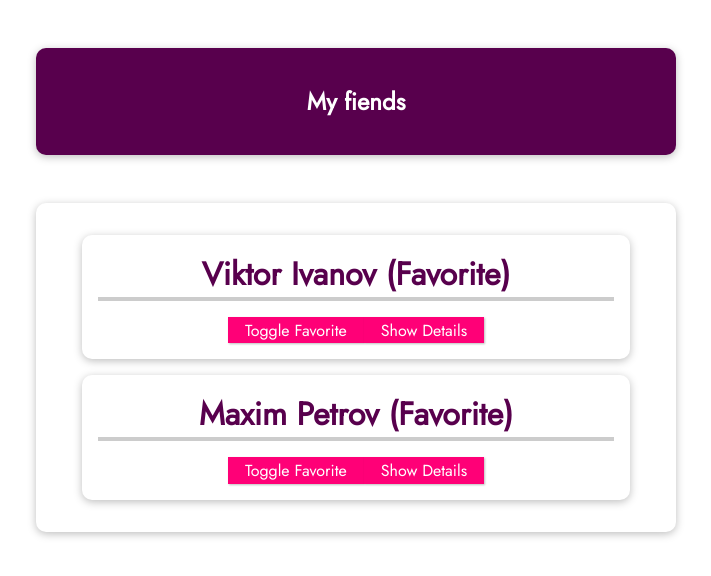
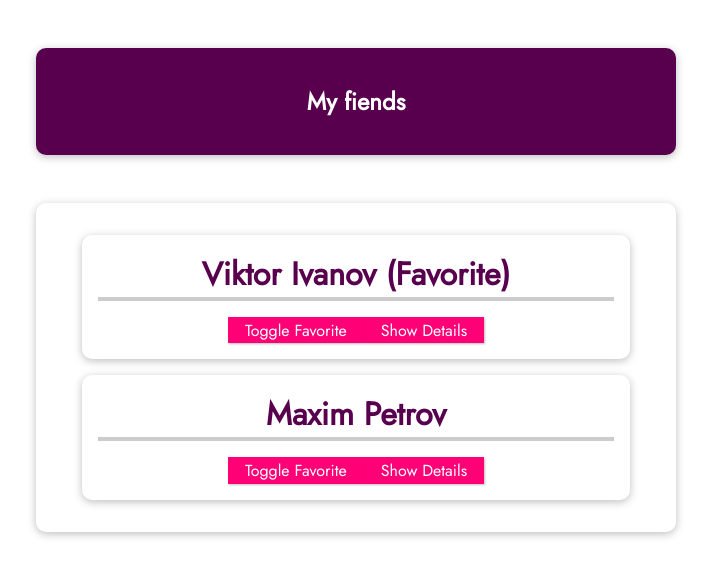
Before and after one commit to Kriogenik/vue3_course, a Vue app in the folder vue-cli-components-project/: page / in a window 1280 px wide. Shown: the top 576 px of the page, without its empty margins (284-995 px from the left). Built offline with nearby package versions, Linux system fonts and the light colour scheme.

Commit message:
Emmiting Custom Events
Child -> Parent Communication

```diff
--- a/vue-cli-components-project/src/App.vue
+++ b/vue-cli-components-project/src/App.vue
@@ -8,10 +8,12 @@
 				<friend-contact
 					v-for="friend in friends"
 					:key="friend.id"
+					:id="friend.id"
 					:name="friend.name"
 					:phone-number="friend.phone"
 					:email-address="friend.email"
-					:is-favorite="true"
+					:is-favorite="friend.isFavorite"
+					@toggle-favorite="toggleFavoriteStatus"
 				></friend-contact>
 			</li>
 		</ul>
@@ -29,15 +31,23 @@
 					id: 'viktor',
 					name: 'Viktor Ivanov',
 					phone: '8987 264 2354',
-					email: 'viktor@localhost.com'
+					email: 'viktor@localhost.com',
+					isFavorite: true
 				},
 				{
 					id: 'maxim',
 					name: 'Maxim Petrov',
 					phone: '8941 846 1234',
-					email: 'maxim@localhost.com'
+					email: 'maxim@localhost.com',
+					isFavorite: false
 				}
 			]
+		}
+	},
+	methods: {
+		toggleFavoriteStatus(friendId) {
+			const identifiedFriend = this.friends.find(friend => friend.id === friendId);
+			identifiedFriend.isFavorite = !identifiedFriend.isFavorite;
 		}
 	}
 };
--- a/vue-cli-components-project/src/components/FriendContact.vue
+++ b/vue-cli-components-project/src/components/FriendContact.vue
@@ -1,6 +1,6 @@
 <template>
 	<li>
-		<h2>{{ name }} {{ friendIsFavorite ? '(Favorite)' : ''}}</h2>
+		<h2>{{ name }} {{ isFavorite ? '(Favorite)' : ''}}</h2>
 		<button @click="toggleFavorite">Toggle Favorite</button>
 		<button @click="toggleDetails">{{ detailsIsVisible ? 'Hide' : 'Show'}} Details</button>
 		<ul v-if="detailsIsVisible">
@@ -14,6 +14,10 @@
 export default {
 	// props: ['name', 'phoneNumber', 'emailAddress', 'isFavorite'],
 	props: {
+		id: {
+			type: String,
+			required: true
+		},
 		name: {
 			type: String,
 			required: true
@@ -37,15 +41,12 @@
 	},
 	data() {
 		return {
-			detailsIsVisible: false,
-      /* Добавляем новое свойство для изменения
-			значения (состояния), полученного из props */
-			friendIsFavorite: this.isFavorite
+			detailsIsVisible: false
 		};
 	},
 	methods: {
 		toggleDetails() {
-      this.detailsIsVisible = !this.detailsIsVisible
+      this.detailsIsVisible = !this.detailsIsVisible;
 		},
 		toggleFavorite() {
 			// if (this.friendIsFavorite === '1') {
@@ -53,7 +54,7 @@
 			// } else {
 			// 	this.friendIsFavorite = '1'
 			// }
-			this.friendIsFavorite = !this.friendIsFavorite
+			this.$emit('toggle-favorite', this.id);
 		}
 	}
 };
```
